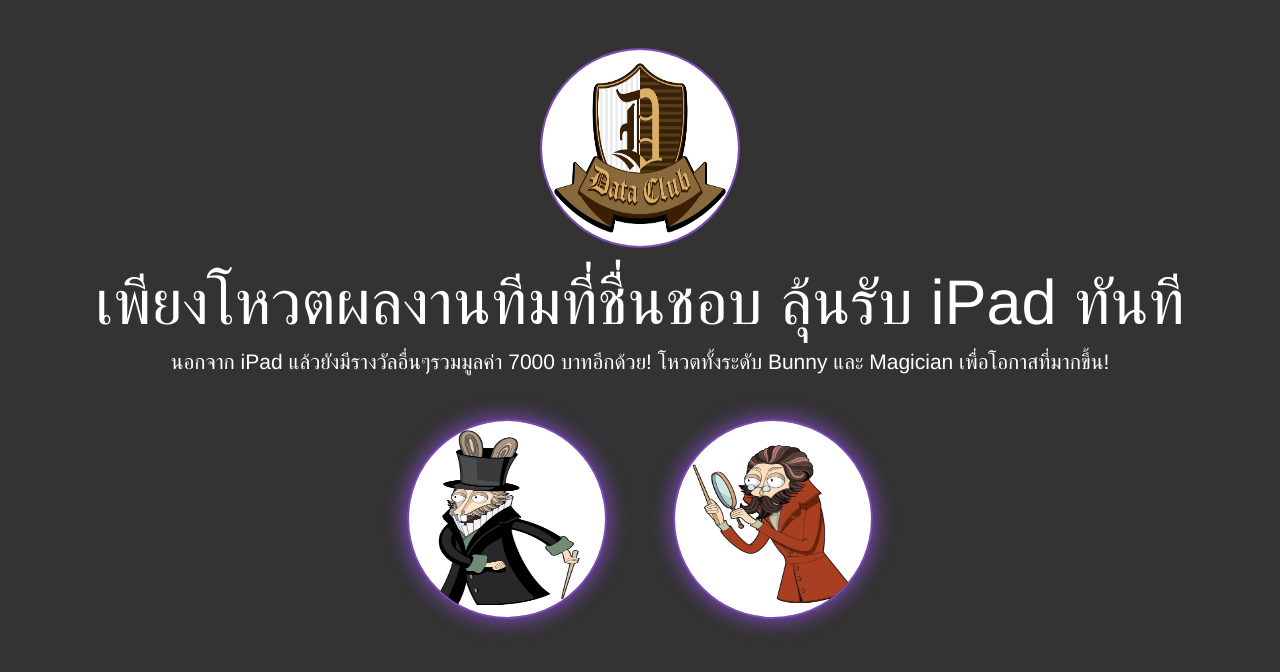
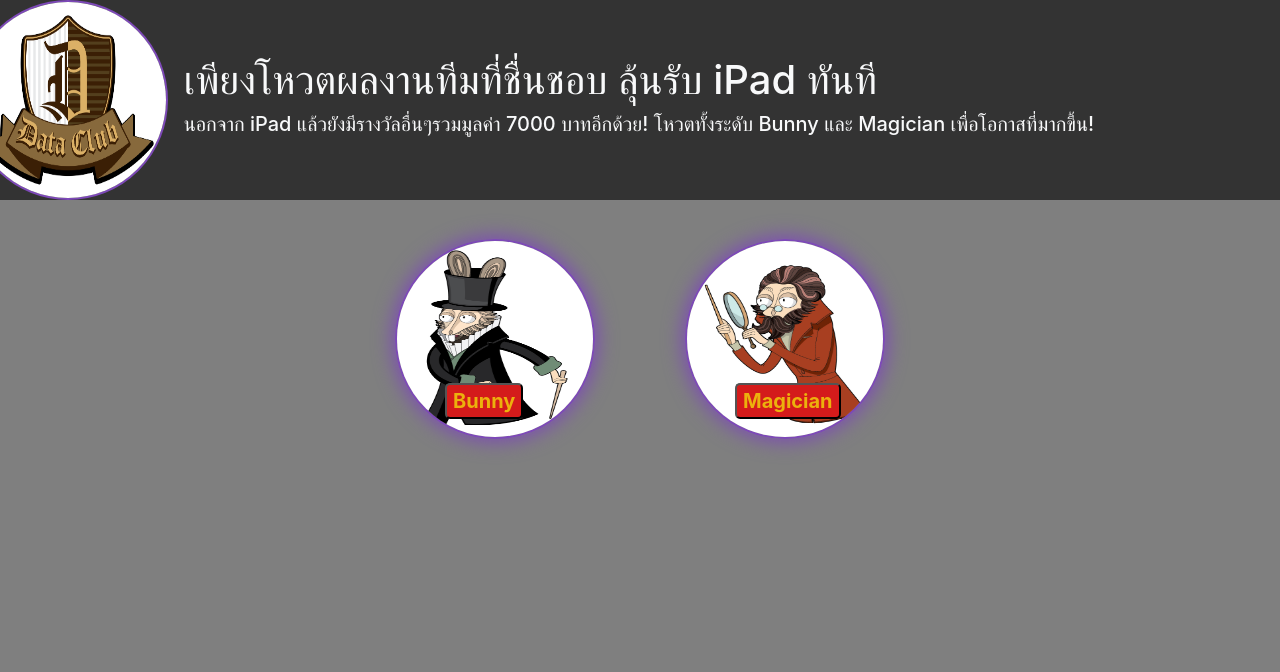
Before and after one commit to DataBasess/board-data-dash, a plain HTML site: page index.html in a window 1280 px wide. Drawn offline with nearby package versions, Linux system fonts and the light colour scheme.

Commit message:
layout index

```diff
--- a/index.html
+++ b/index.html
@@ -6,11 +6,16 @@
     <title>เพียงโหวตผลงานทีมที่ชื่นชอบ ลุ้นรับ iPad ทันที</title>
     <meta charset="utf-8">
     <meta name="viewport" content="width=device-width, initial-scale=1">
-    <link rel="stylesheet" href="https://maxcdn.bootstrapcdn.com/bootstrap/3.4.1/css/bootstrap.min.css">
+    <link rel="stylesheet" href="https://maxcdn.bootstrapcdn.com/bootstrap/4.5.0/css/bootstrap.min.css">
     <script src="https://ajax.googleapis.com/ajax/libs/jquery/3.5.1/jquery.min.js"></script>
-    <script src="https://maxcdn.bootstrapcdn.com/bootstrap/3.4.1/js/bootstrap.min.js"></script>
+    <script src="https://cdnjs.cloudflare.com/ajax/libs/popper.js/1.16.0/umd/popper.min.js"></script>
+    <script src="https://maxcdn.bootstrapcdn.com/bootstrap/4.5.0/js/bootstrap.min.js"></script>
     <style>
         body {
+            background-color: rgba(0, 0, 0, 0.5);
+        }
+
+        .nav {
             background-color: #333;
         }
 
@@ -62,30 +67,70 @@
                 0 0 0 4px #fff,
                 3px -3px 30px #1beabd,
                 -3px 3px 30px #10abff;
-            height: 250px;
-            width: 250px;
+            /* height: 250px; */
+            /* width: 250px; */
+        }
+
+        .text-light {
+            color: #fff;
+        }
+
+        .avatar {
+            position: relative;
+            height: 200px;
+            width: 200px;
+        }
+
+        .btn-name {
+            position: absolute;
+            color: #ecb10d;
+            background-color: rgb(212, 27, 27);
+            border-radius: 5px;
+            font-size: 20px;
+            font-weight: 700;
+            bottom: 20px;
+            left: 50px;
         }
     </style>
 </head>
 
 <body>
-
-    <div class="jumbotron text-center">
-        <img src="./Logo Data Club-01.png" class="logo" alt="">
-        <h1>เพียงโหวตผลงานทีมที่ชื่นชอบ ลุ้นรับ iPad ทันที</h1>
-        <p>นอกจาก iPad แล้วยังมีรางวัลอื่นๆรวมมูลค่า 7000 บาทอีกด้วย! โหวตทั้งระดับ Bunny และ Magician
-            เพื่อโอกาสที่มากขึ้น!</p>
-        <form class="form-inline">
-            <div class="input-group">
+    <div class="col-12 nav">
+        <div class="row">
+            <div class="col-lg-2 row justify-content-center">
+                <div class="avatar">
+                    <img src="./Logo Data Club-01.png" class="logo mx-auto" alt="">
+                </div>
+            </div>
+            <div class="col-lg-10 d-flex align-items-center justify-content-center">
+                <div class="p-3">
+                    <h1 class="text-light">เพียงโหวตผลงานทีมที่ชื่นชอบ ลุ้นรับ iPad ทันที</h1>
+                    <h5 class="text-light">นอกจาก iPad แล้วยังมีรางวัลอื่นๆรวมมูลค่า 7000 บาทอีกด้วย! โหวตทั้งระดับ
+                        Bunny
+                        และ
+                        Magician
+                        เพื่อโอกาสที่มากขึ้น!</h5>
+                </div>
+            </div>
+        </div>
+    </div>
+    <div class="col-12">
+        <div class="row justify-content-center">
             <a href="./bunny.html" target="_blank" class="btn btn-rank">
+                <div class="avatar">
                     <img src="./DEV1_DATA Dash_Character-Bunny.jpg" class="img-rank" alt="">
+                    <button class="btn-name">Bunny</button>
+                </div>
             </a>
             <a href="./magincian.html" target="_blank" class="btn btn-rank">
-                    <img src="./DEV1_DATA Dash_Character-Magician (1).jpg" class="img-rank" alt="">
+                <div class="avatar">
+                    <img src="./DEV1_DATA Dash_Character-Magician.jpg" class="img-rank" alt="">
+                    <button class="btn-name">Magician</button>
+                </div>
             </a>
         </div>
-        </form>
     </div>
+
 
 </body>
 
```
Also changed, not shown: magincian.html (+1 -1 lines), DEV1_DATA Dash_Character-Magician.jpg (renamed from DEV1_DATA Dash_Character-Magician (1).jpg). Lines whose indentation alone changed are shown as unchanged.
